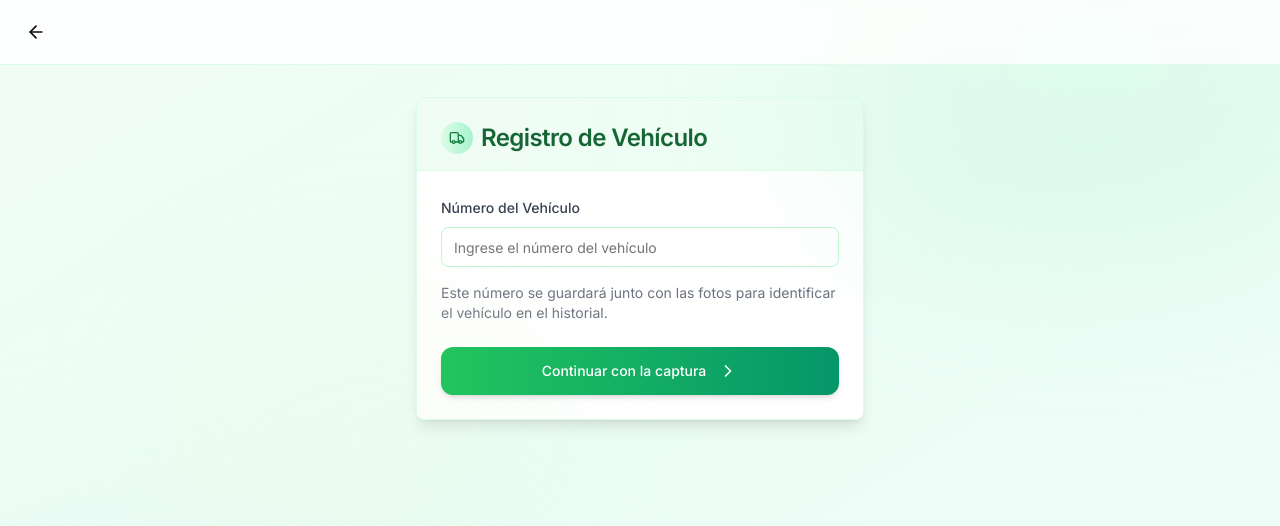
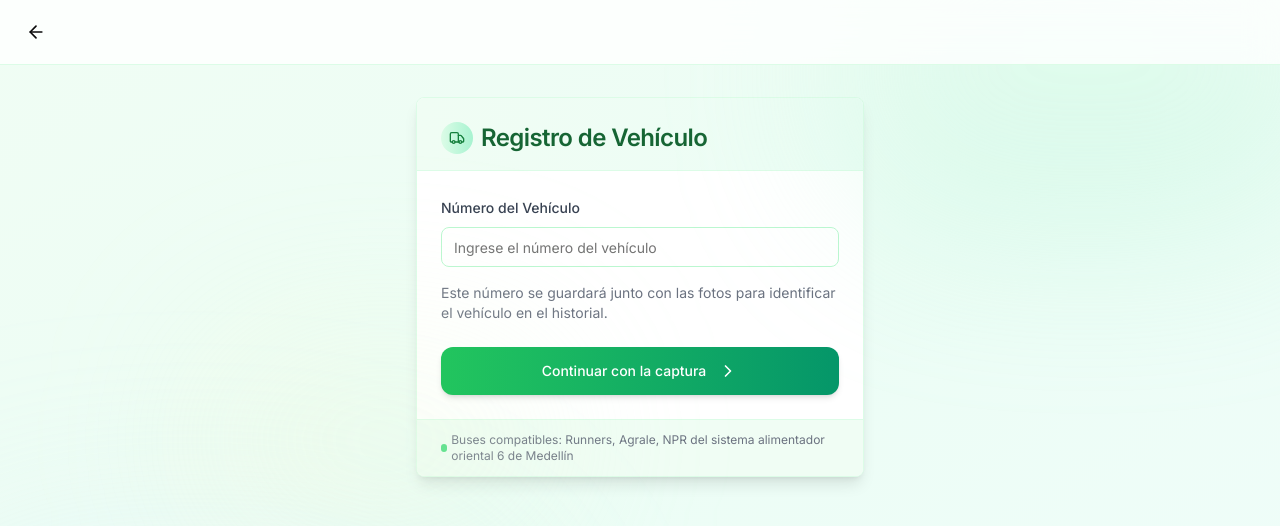
Before and after one commit to LDanielOchoa/Deteccion_Vehiculos, a Next.js app: page /captura in a window 1280 px wide. Shown: the top 526 px of the page. Built offline with nearby package versions, Linux system fonts and the light colour scheme.

Commit message:
Fix: fbug de duplicidad

```diff
--- a/app/captura/page.tsx
+++ b/app/captura/page.tsx
@@ -1,8 +1,20 @@
 "use client"
+
+import type React from "react"
 
 import { useState, useRef, useEffect } from "react"
 import { useRouter } from "next/navigation"
-import { Camera, RefreshCw, ArrowLeft, CheckCircle, RotateCw, Maximize, AlertCircle, Truck, ChevronRight } from 'lucide-react'
+import {
+  Camera,
+  RefreshCw,
+  ArrowLeft,
+  CheckCircle,
+  RotateCw,
+  Maximize,
+  AlertCircle,
+  Truck,
+  ChevronRight,
+} from "lucide-react"
 import { Button } from "@/components/ui/button"
 import { motion, AnimatePresence } from "framer-motion"
 import { toast } from "sonner"
@@ -21,7 +33,7 @@ const SIDE_ICONS = {
   "Lateral Derecho": "→",
 }
 
-const SIDE_COLORS = {
+const SIDE_COLORS: Record<string, string> = {
   Frontal: "from-green-400 to-emerald-500",
   "Lateral Izquierdo": "from-emerald-400 to-green-500",
   Trasero: "from-teal-400 to-emerald-500",
@@ -167,7 +179,7 @@ export default function Captura() {
 
         // Prioritize bus detection with lower threshold
         // Bus types in Medellin: Runners, Agrale, NPR are all classified as "bus" in COCO-SSD
-        const busDetection = predictions.find(p => p.class === "bus" && p.score > 0.4)
+        const busDetection = predictions.find((p) => p.class === "bus" && p.score > 0.4)
 
         // If bus is detected, use it
         if (busDetection) {
@@ -183,12 +195,7 @@ export default function Captura() {
               // Draw bounding box with thicker line for buses
               ctx.strokeStyle = "#10b981" // emerald-500
               ctx.lineWidth = 4
-              ctx.strokeRect(
-                busDetection.bbox[0],
-                busDetection.bbox[1],
-                busDetection.bbox[2],
-                busDetection.bbox[3]
-              )
+              ctx.strokeRect(busDetection.bbox[0], busDetection.bbox[1], busDetection.bbox[2], busDetection.bbox[3])
 
               // Draw label with bus highlight
               ctx.fillStyle = "#10b981" // emerald-500
@@ -196,14 +203,14 @@ export default function Captura() {
               ctx.fillText(
                 `BUS ${Math.round(busDetection.score * 100)}%`,
                 busDetection.bbox[0],
-                busDetection.bbox[1] > 20 ? busDetection.bbox[1] - 5 : busDetection.bbox[1] + 20
+                busDetection.bbox[1] > 20 ? busDetection.bbox[1] - 5 : busDetection.bbox[1] + 20,
               )
             }
           }
         } else {
           // If no bus, check for other vehicles with higher threshold
           const vehicleClasses = ["car", "truck", "bus"]
-          const vehiclePrediction = predictions.find(p => vehicleClasses.includes(p.class) && p.score > 0.5)
+          const vehiclePrediction = predictions.find((p) => vehicleClasses.includes(p.class) && p.score > 0.5)
 
           setVehicleDetected(!!vehiclePrediction)
 
@@ -221,7 +228,7 @@ export default function Captura() {
                 vehiclePrediction.bbox[0],
                 vehiclePrediction.bbox[1],
                 vehiclePrediction.bbox[2],
-                vehiclePrediction.bbox[3]
+                vehiclePrediction.bbox[3],
               )
 
               // Draw label
@@ -230,7 +237,7 @@ export default function Captura() {
               ctx.fillText(
                 `${vehiclePrediction.class} ${Math.round(vehiclePrediction.score * 100)}%`,
                 vehiclePrediction.bbox[0],
-                vehiclePrediction.bbox[1] > 20 ? vehiclePrediction.bbox[1] - 5 : vehiclePrediction.bbox[1] + 20
+                vehiclePrediction.bbox[1] > 20 ? vehiclePrediction.bbox[1] - 5 : vehiclePrediction.bbox[1] + 20,
               )
             }
           } else if (canvasRef.current) {
@@ -471,11 +478,9 @@ export default function Captura() {
                         placeholder="Ingrese el número del vehículo"
                         value={vehicleNumber}
                         onChange={(e) => setVehicleNumber(e.target.value)}
-                        className={`border ${vehicleNumberError ? 'border-red-300' : 'border-green-200'} focus:border-green-400 rounded-lg`}
+                        className={`border ${vehicleNumberError ? "border-red-300" : "border-green-200"} focus:border-green-400 rounded-lg`}
                       />
-                      {vehicleNumberError && (
-                        <p className="text-sm text-red-500">{vehicleNumberError}</p>
-                      )}
+                      {vehicleNumberError && <p className="text-sm text-red-500">{vehicleNumberError}</p>}
                     </div>
                     <p className="text-sm text-gray-500">
                       Este número se guardará junto con las fotos para identificar el vehículo en el historial.
@@ -495,8 +500,13 @@ export default function Captura() {
                   </div>
                 </form>
               </CardContent>
+              <CardFooter className="bg-green-50 border-t border-green-100 text-xs text-gray-500 py-3">
+                <div className="flex items-center gap-1">
+                  <div className="w-2 h-2 rounded-full bg-green-400"></div>
+                  <p>Buses compatibles: Runners, Agrale, NPR del sistema alimentador oriental 6 de Medellín</p>
+                </div>
+              </CardFooter>
             </Card>
-
           </motion.div>
         ) : (
           <>
@@ -513,6 +523,11 @@ export default function Captura() {
                     <span>Vehículo #{vehicleNumber}</span>
                   </div>
                 </div>
+              </div>
+              <div
+                className={`inline-flex items-center justify-center w-16 h-16 rounded-full bg-gradient-to-br ${SIDE_COLORS[SIDES[currentSide] as keyof typeof SIDE_COLORS]} mb-3 shadow-md transform transition-transform duration-300 hover:scale-105 hover:rotate-3`}
+              >
+                <span className="text-2xl text-white font-bold">{SIDE_ICONS[SIDES[currentSide]]}</span>
               </div>
               <h1 className="text-2xl font-bold text-gray-900">Lado {SIDES[currentSide]}</h1>
               <p className="text-gray-600 max-w-md mx-auto">Posiciona la cámara correctamente antes de tomar la foto</p>
@@ -554,7 +569,9 @@ export default function Captura() {
                       : "bg-gradient-to-r from-red-500 to-red-600 text-white shadow-lg"
                   }`}
                 >
-                  <div className={`w-3 h-3 rounded-full ${vehicleDetected ? "bg-white animate-pulse" : "bg-white"}`}></div>
+                  <div
+                    className={`w-3 h-3 rounded-full ${vehicleDetected ? "bg-white animate-pulse" : "bg-white"}`}
+                  ></div>
                   <span className="text-xs font-medium">
                     {vehicleDetected ? "Vehículo detectado" : "No se detecta vehículo"}
                   </span>
@@ -673,11 +690,11 @@ export default function Captura() {
                   <span className="relative z-10">
                     <Camera className="h-8 w-8" />
                   </span>
-                  <span className={`absolute inset-0 bg-gradient-to-r ${
-                    vehicleDetected
-                      ? "from-green-600 to-emerald-700"
-                      : "from-red-600 to-red-700"
-                  } opacity-0 group-hover:opacity-100 transition-opacity duration-300 z-0`}></span>
+                  <span
+                    className={`absolute inset-0 bg-gradient-to-r ${
+                      vehicleDetected ? "from-green-600 to-emerald-700" : "from-red-600 to-red-700"
+                    } opacity-0 group-hover:opacity-100 transition-opacity duration-300 z-0`}
+                  ></span>
                 </Button>
 
                 <Button
@@ -696,7 +713,8 @@ export default function Captura() {
                   <div className="flex items-start gap-2">
                     <AlertCircle className="h-5 w-5 text-red-500 flex-shrink-0 mt-0.5" />
                     <p className="text-sm text-red-700">
-                      No se detecta ningún bus en el encuadre. Asegúrate de que el bus (Runner, Agrale o NPR) esté visible para poder tomar la foto.
+                      No se detecta ningún bus en el encuadre. Asegúrate de que el bus (Runner, Agrale o NPR) esté
+                      visible para poder tomar la foto.
                     </p>
                   </div>
                 </div>
@@ -716,7 +734,7 @@ export default function Captura() {
                         index < currentSide
                           ? "bg-green-100 text-green-600"
                           : index === currentSide
-                            ? `bg-gradient-to-br ${SIDE_COLORS[side]} text-white`
+                            ? `bg-gradient-to-br ${SIDE_COLORS[side as keyof typeof SIDE_COLORS]} text-white`
                             : "bg-gray-100 text-gray-400"
                       }`}
                     >
```
